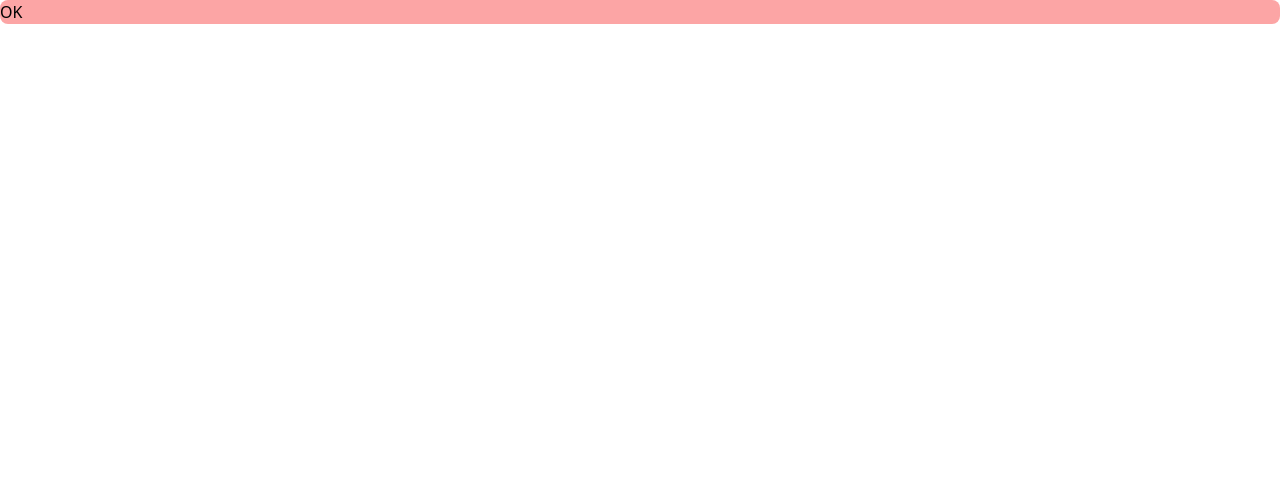
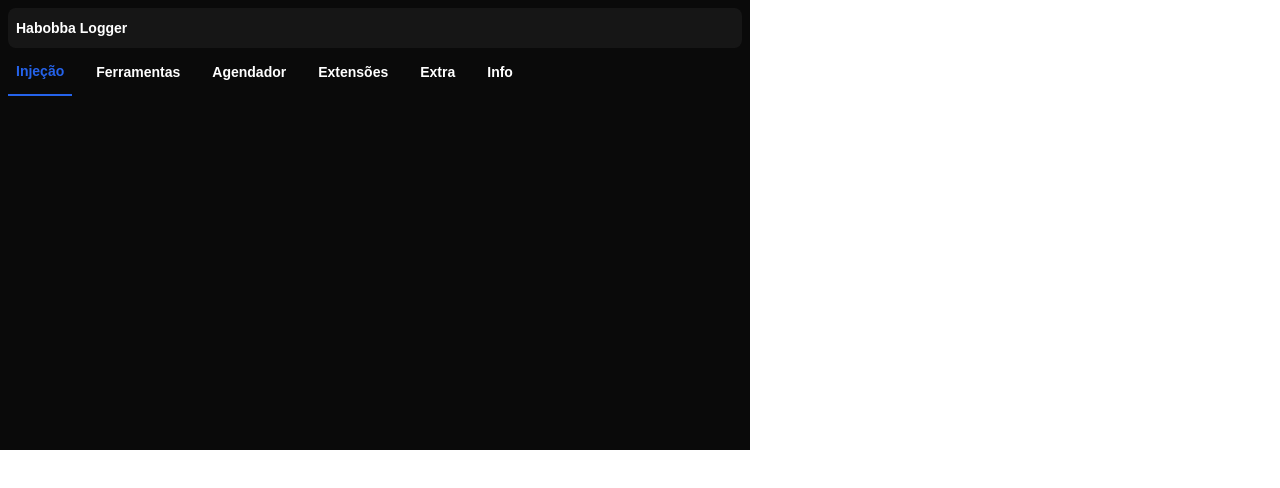
Before and after one commit to Habobba/Packet-Logger, a React app: page / in a window 1280 px wide. Shown: the top 488 px of the page. Built offline with nearby package versions, Linux system fonts and the light colour scheme.

Commit message:
starting UI

```diff
--- a/src/components/App.tsx
+++ b/src/components/App.tsx
@@ -3,8 +3,27 @@ import React from 'react';
 function App() {
     return (
         <>
-            <div className="bg-red-300 rounded-lg">
-                OK
+            <div className="w-[750px] h-[450px] bg-neutral-950 p-2">
+                <section className="w-100 h-10 bg-white/5 rounded-lg flex items-center justify-between p-2">
+                    <span className="text-white text-sm font-semibold">Habobba Logger</span>
+                    <div className="flex gap-3">
+                        <span className="text-white cursor-pointer hover:text-blue-400">
+                            <i className="fa-solid fa-sm fa-chevron-down"></i>
+                        </span>
+                        <span className="text-white cursor-pointer hover:text-red-400">
+                            <i className="fa-solid fa-sm fa-times"></i>
+                        </span>
+                    </div>
+                </section>
+
+                <section className="w-100 flex gap-4 h-12">
+                    <a href="#" className="px-2 text-sm font-semibold text-blue-600 border-b-2 border-blue-600 h-12 flex items-center">Injeção</a>
+                    <a href="#" className="px-2 text-sm font-semibold text-white h-12 flex items-center">Ferramentas</a>
+                    <a href="#" className="px-2 text-sm font-semibold text-white h-12 flex items-center">Agendador</a>
+                    <a href="#" className="px-2 text-sm font-semibold text-white h-12 flex items-center">Extensões</a>
+                    <a href="#" className="px-2 text-sm font-semibold text-white h-12 flex items-center">Extra</a>
+                    <a href="#" className="px-2 text-sm font-semibold text-white h-12 flex items-center">Info</a>
+                </section>
             </div>
         </>
     );
--- a/src/index.css
+++ b/src/index.css
@@ -1,3 +1,11 @@
 @tailwind base;
 @tailwind components;
 @tailwind utilities;
+
+@import url('https://fonts.googleapis.com/css2?family=Montserrat:ital,wght@0,100..900;1,100..900&display=swap');
+@import url('https://cdnjs.cloudflare.com/ajax/libs/font-awesome/6.6.0/css/all.min.css');
+
+* {
+    font-family: Montserrat, sans-serif;
+    text-rendering: optimizeLegibility;
+}
```
